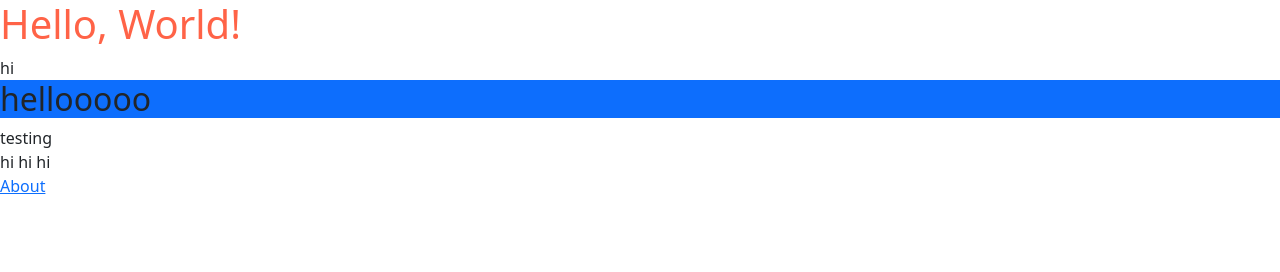
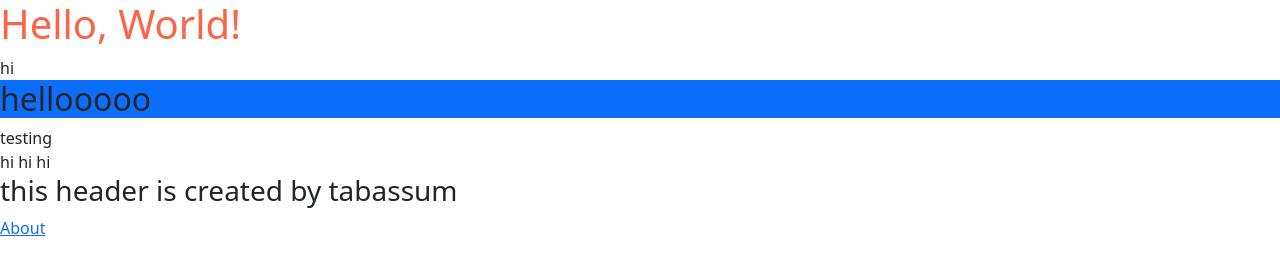
Before and after one commit to tareq-almasri/boilerplate-deploy, a website built with Parcel: page src/index.html in a window 1280 px wide. Built offline with nearby package versions, Linux system fonts and the light colour scheme.

Commit message:
header created

```diff
--- a/src/index.html
+++ b/src/index.html
@@ -12,6 +12,7 @@
     <h2 class="bg-primary">hellooooo</h2>
     <div>testing</div>
     <div>hi hi hi</div>
+    <h3>this header is created by tabassum</h3>
     <a href="./about.html">About</a>
   </body>
 </html>
```
